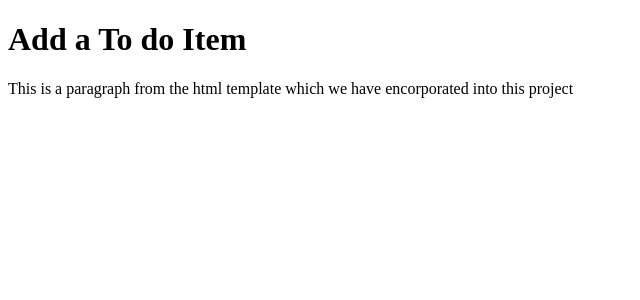
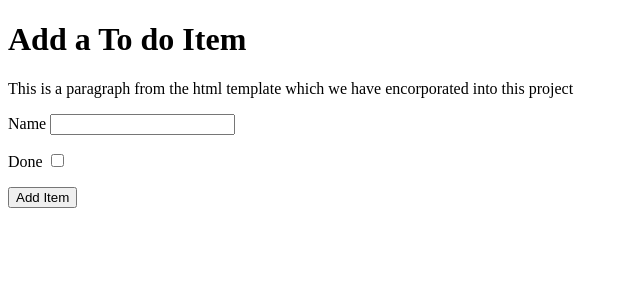
Before and after one commit to graham-25/my-recipe-project-GB, a Django app: template recipe/templates/recipe/add_item.html in a window 1280 px wide. Shown: the top 300 px of the page, without its empty margins (0-640 px from the left). Run offline with Django 3.2, Linux system fonts and the light colour scheme; the template is opened without the code that fills it, so the values that code supplies are empty.

Commit message:
Created a data input form to post data to the database

```diff
--- a/django_recipe/urls.py
+++ b/django_recipe/urls.py
@@ -15,9 +15,10 @@ Including another URLconf
 """
 from django.contrib import admin
 from django.urls import path
-from recipe.views import show_recipe_list
+from recipe.views import show_recipe_list, add_item
 
 urlpatterns = [
     path('admin/', admin.site.urls),
-    path('', show_recipe_list, name="recipe_list")   # This is our home page that will display automatically.
+    path('', show_recipe_list, name="recipe_list"),   # This is our home page that will display automatically.
+    path('add', add_item, name="add")
 ]
--- a/recipe/templates/recipe/add_item.html
+++ b/recipe/templates/recipe/add_item.html
@@ -9,6 +9,25 @@
 <body>
     <h1>Add a To do Item</h1>
     <p>This is a paragraph from the html template which we have encorporated into this project</p>
-
+    <form
+    <form method="post" action="add" />
+        <div>
+            <p>
+                <label for="id_name">Name</label>
+                <input type="tex" id="id_name" name="item_name" />
+            </p>
+        </div>
+        <div>
+            <p>
+                <label for="id_done">Done</label>
+                <input type="checkbox" id="id_done" name="done" />
+            </p>
+        </div>
+        <div>
+            <p>
+                <button type="submit">Add Item</button>
+            </p>
+        </div>
+    </form>
 </body>
 </html>
--- a/recipe/views.py
+++ b/recipe/views.py
@@ -11,3 +11,6 @@ def show_recipe_list(request):
         'items': items
     }
     return render(request, 'recipe/recipe_list.html', context)
+
+def add_item(request):
+    return render(request, 'recipe/add_item.html')
```
